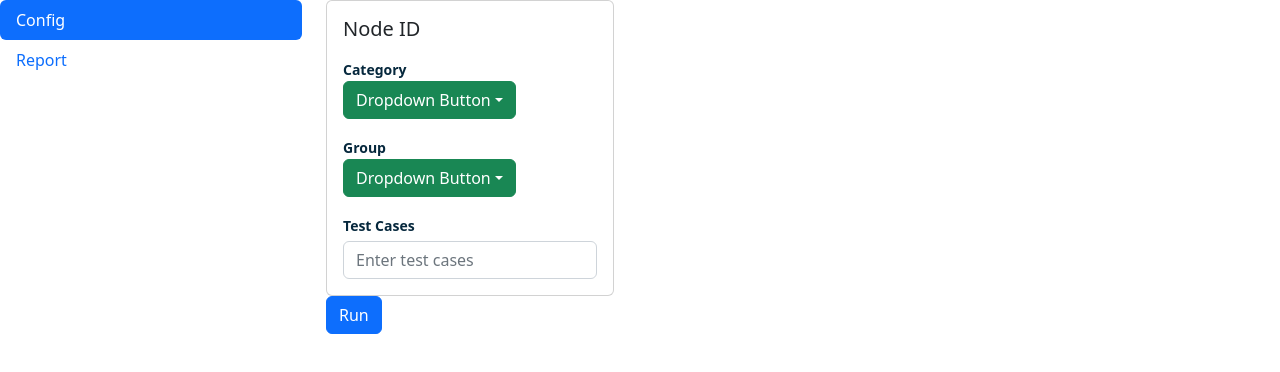
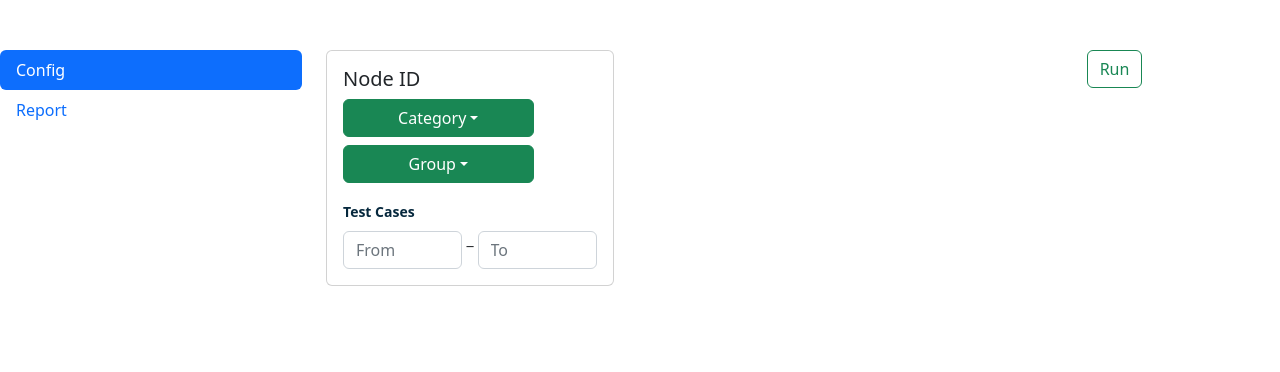
Before and after one commit to haubp/automateeverything, a React (Create React App) app in the folder frontend/: page /portal in a window 1280 px wide. Shown: the top 372 px of the page. Built offline with nearby package versions, Linux system fonts and the light colour scheme; the HTML template or start-up script is replaced by a standard one.

Commit message:
design node

```diff
--- a/frontend/src/component/NodeConfig.css
+++ b/frontend/src/component/NodeConfig.css
@@ -1,5 +1,4 @@
 .nodeBoard {
     display: flex;
     flex-direction: row;
-
 }
--- a/frontend/src/component/NodeConfig.js
+++ b/frontend/src/component/NodeConfig.js
@@ -1,66 +1,69 @@
-import React from "react";
+import React, { useState } from "react";
 import Card from "react-bootstrap/Card";
 import Dropdown from "react-bootstrap/Dropdown";
 
 import "./NodeConfig.css";
 
 export default function () {
+  const onSelectCategory = function (e) {
+    setSelectedCategory(e);
+  };
+  const onSelectGroup = function (e) {
+    setSelectedGroup(e);
+  };
+  let [selectedCategory, setSelectedCategory] = useState("Category");
+  let [selectedGroup, setSelectedGroup] = useState("Group");
   return (
     <>
       <div className="nodeBoard">
         <Card style={{ width: "18rem" }}>
           <Card.Body>
             <Card.Title>Node ID</Card.Title>
-            <div className="form-group mt-3">
-              <label>Category</label>
-              <Dropdown>
-                <Dropdown.Toggle variant="success" id="dropdown-basic">
-                  Dropdown Button
+            <Dropdown className="mb-2" onSelect={onSelectCategory}>
+              <Dropdown.Toggle
+                className="w-75"
+                variant="success"
+                id="dropdown-basic"
+              >
+                {selectedCategory}
               </Dropdown.Toggle>
-
               <Dropdown.Menu>
                 <Dropdown.Item href="#/action-1">Action</Dropdown.Item>
-                  <Dropdown.Item href="#/action-2">
-                    Another action
-                  </Dropdown.Item>
-                  <Dropdown.Item href="#/action-3">
-                    Something else
-                  </Dropdown.Item>
+                <Dropdown.Item href="#/action-2">Another action</Dropdown.Item>
+                <Dropdown.Item href="#/action-3">Something else</Dropdown.Item>
               </Dropdown.Menu>
             </Dropdown>
-            </div>
-            <div className="form-group mt-3">
-              <label>Group</label>
-              <Dropdown>
-                <Dropdown.Toggle variant="success" id="dropdown-basic">
-                  Dropdown Button
+            <Dropdown className="mb-3" onSelect={onSelectGroup}>
+              <Dropdown.Toggle
+                className="w-75"
+                variant="success"
+                id="dropdown-basic"
+              >
+                {selectedGroup}
               </Dropdown.Toggle>
-
               <Dropdown.Menu>
                 <Dropdown.Item href="#/action-1">Action</Dropdown.Item>
-                  <Dropdown.Item href="#/action-2">
-                    Another action
-                  </Dropdown.Item>
-                  <Dropdown.Item href="#/action-3">
-                    Something else
-                  </Dropdown.Item>
+                <Dropdown.Item href="#/action-2">Another action</Dropdown.Item>
+                <Dropdown.Item href="#/action-3">Something else</Dropdown.Item>
               </Dropdown.Menu>
             </Dropdown>
-            </div>
-            <div className="form-group mt-3">
             <label>Test Cases</label>
+            <div className="d-flex form-group mt-1">
               <input
                 type="password"
                 className="form-control mt-1"
-                placeholder="Enter test cases"
+                placeholder="From"
+              />
+              <p className="ms-1 me-1"> _ </p>
+              <input
+                type="password"
+                className="form-control mt-1"
+                placeholder="To"
               />
             </div>
           </Card.Body>
         </Card>
       </div>
-      <button type="submit" className="btn btn-primary">
-        Run
-      </button>
     </>
   );
 }
--- a/frontend/src/component/Portal.css
+++ b/frontend/src/component/Portal.css
@@ -2,3 +2,7 @@
     display: flex;
     flex-direction: row;
 }
+
+.left-pannel-controller {
+    margin-top: 50px;
+}
--- a/frontend/src/component/Portal.js
+++ b/frontend/src/component/Portal.js
@@ -1,16 +1,17 @@
-import React from 'react';
-import Col from 'react-bootstrap/Col';
-import Nav from 'react-bootstrap/Nav';
-import Row from 'react-bootstrap/Row';
-import Tab from 'react-bootstrap/Tab';
-import NodeConfig from './NodeConfig';
-import NodeReport from './NodeReport';
-import './Portal.css';
+import React from "react";
+import Col from "react-bootstrap/Col";
+import Nav from "react-bootstrap/Nav";
+import Row from "react-bootstrap/Row";
+import Tab from "react-bootstrap/Tab";
+import Button from "react-bootstrap/Button";
+import NodeConfig from "./NodeConfig";
+import NodeReport from "./NodeReport";
+import "./Portal.css";
 
 function Portal() {
   return (
     <Tab.Container id="left-tabs-example" defaultActiveKey="config">
-      <Row>
+      <Row className="left-pannel-controller">
         <Col sm={3}>
           <Nav variant="pills" className="flex-column">
             <Nav.Item>
@@ -21,7 +22,7 @@ function Portal() {
             </Nav.Item>
           </Nav>
         </Col>
-        <Col sm={9}>
+        <Col sm={7}>
           <Tab.Content>
             <Tab.Pane eventKey="config">
               <NodeConfig />
@@ -31,6 +32,9 @@ function Portal() {
             </Tab.Pane>
           </Tab.Content>
         </Col>
+        <Col sm={1}>
+          <Button variant="outline-success">Run</Button>{" "}
+        </Col>
       </Row>
     </Tab.Container>
   );
```
Lines whose indentation alone changed are shown as unchanged.
